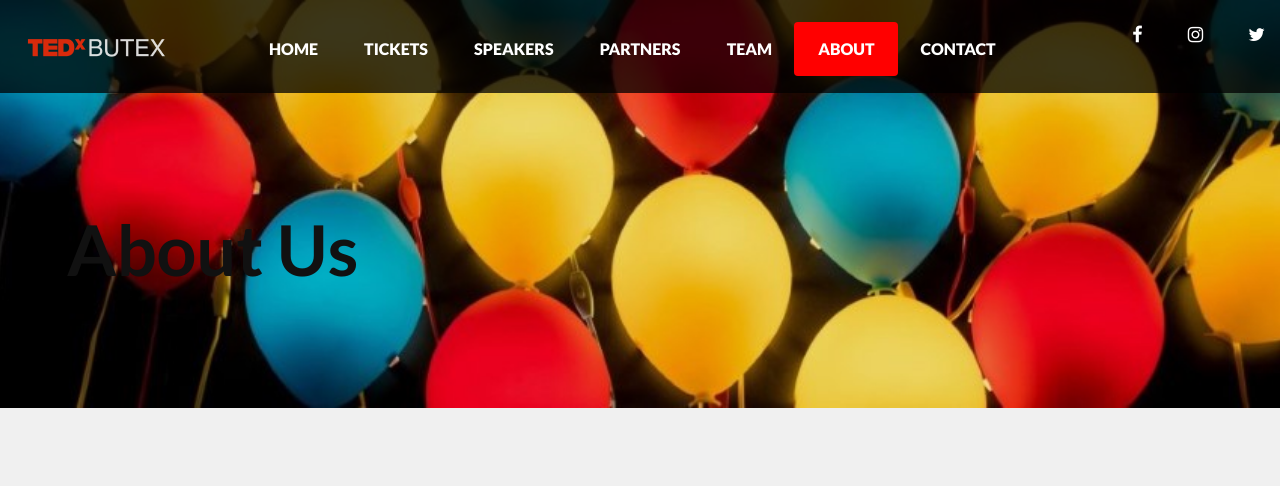
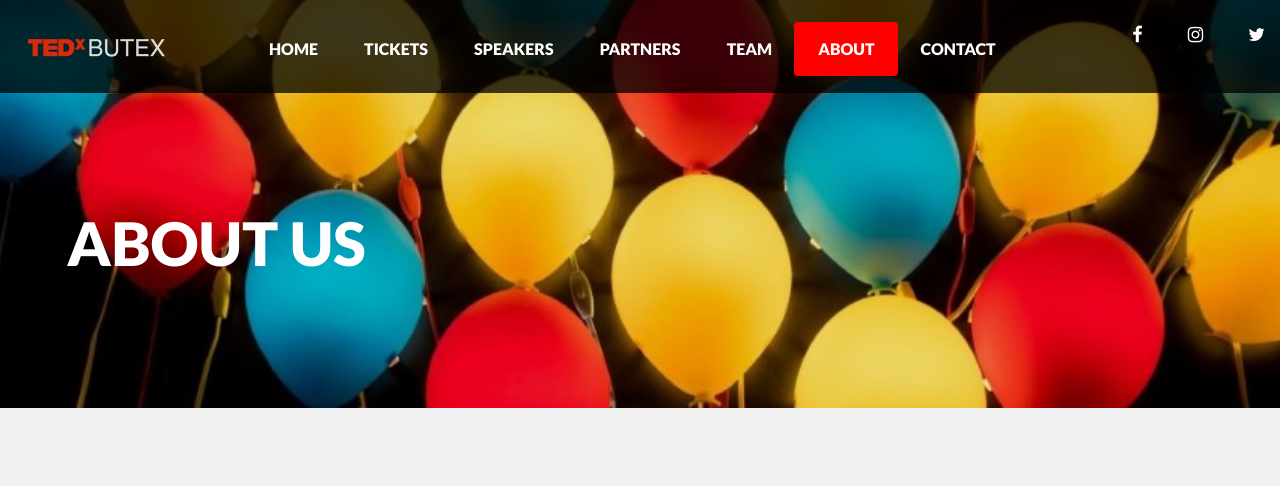
Before and after one commit to abir0/tedxbutex-website, a plain HTML site: page about.html in a window 1280 px wide. Shown: the top 486 px of the page. Drawn offline with Linux system fonts and the light colour scheme.

Commit message:
Fix: about us font

```diff
--- a/about.html
+++ b/about.html
@@ -87,7 +87,7 @@
             <div class="row">
                 <div class="col-lg-12">
                     <div class="hero-text">
-                        <h1>About Us</h1>
+                        <h2>ABOUT US</h2>
                     </div>
                 </div>
             </div>
```
Also changed, not shown: img/slider/bg-1.jpg.
